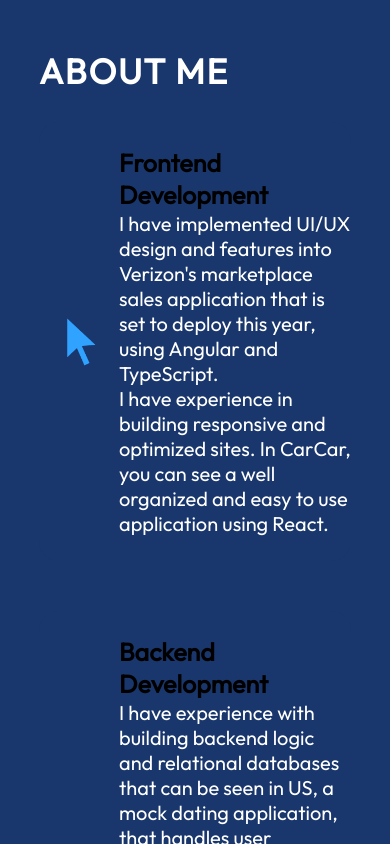
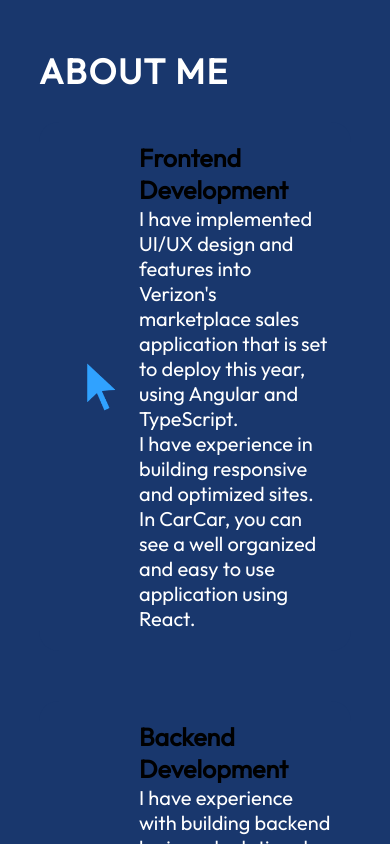
Before and after one commit to MichaelaArteberry/MichaelaArteberry.github.io, a React (Vite) app in the folder portfolio/: page / in a window 390 px wide. Shown: the part 1360-2204 px from the top of the page. Built offline with nearby package versions, Linux system fonts and the light colour scheme.

Commit message:
made some slight spacing adjustments

```diff
--- a/portfolio/src/components/About/About.module.css
+++ b/portfolio/src/components/About/About.module.css
@@ -94,6 +94,7 @@
 
     .content {
         flex-direction: column;
+        padding: 10 px;
     }
 
     .aboutImage {
@@ -106,7 +107,6 @@
     }
 
     .aboutItem {
-        padding-left: 0;
-        padding-right: 0;
+        padding: 20px;
     }
 }
```
